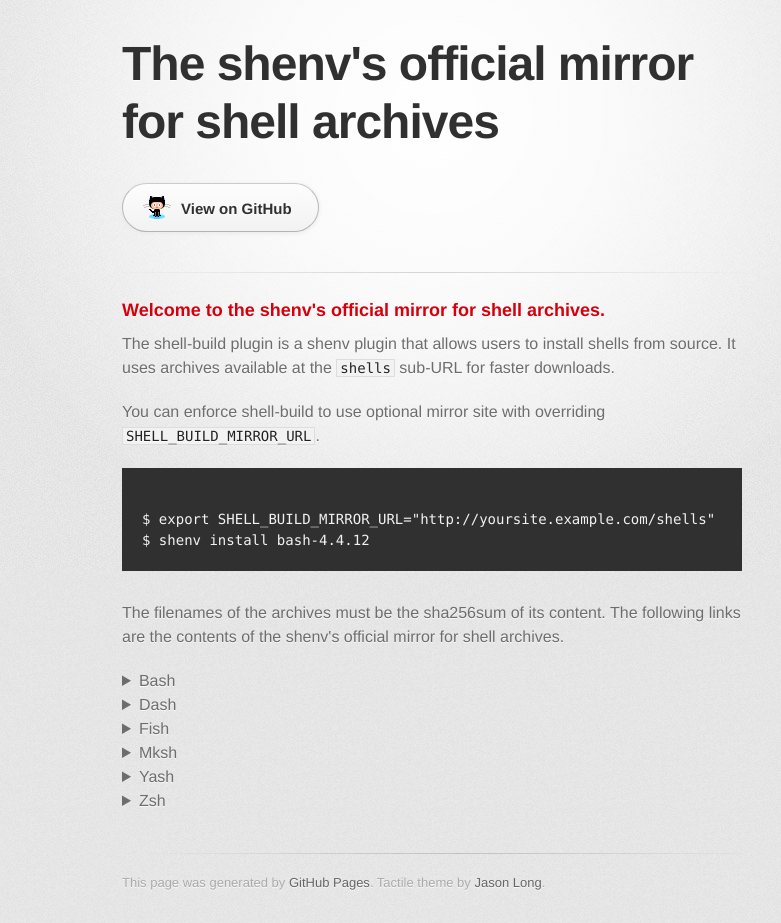
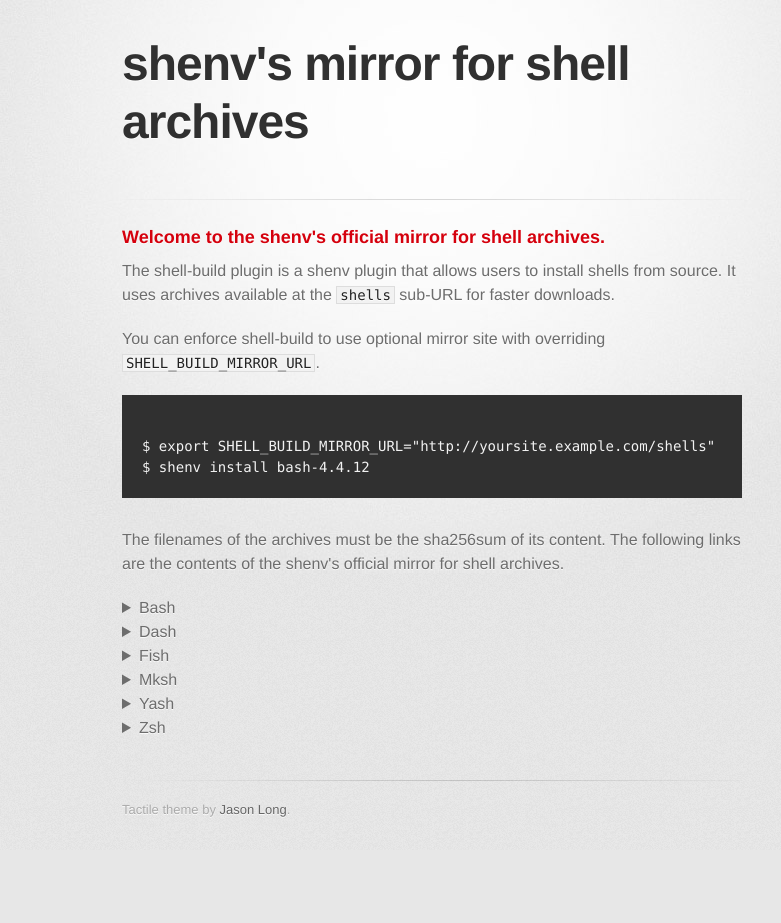
Before and after one commit to shenv/pyenv.github.io, a plain HTML site: page index.html in a window 1280 px wide. Shown: the whole page, without its empty margins (208-989 px from the left). After the commit the page ends 850 px from the top, so only its background shows below. Drawn offline with Linux system fonts and the light colour scheme; a web font is replaced by a local one.

Commit message:
Remove references to GitHub

```diff
--- a/index.html
+++ b/index.html
@@ -11,7 +11,7 @@
 <!--[if lt IE 9]>
 <script src="//html5shiv.googlecode.com/svn/trunk/html5.js"></script>
 <![endif]-->
-<title>shenv.github.io by shenv</title>
+<title>shenv archives mirror</title>
 </head>
 
 <body>
@@ -19,13 +19,9 @@
 <div class="inner">
 
 <header>
-<h1>The shenv's official mirror for shell archives</h1>
+<h1>shenv's mirror for shell archives</h1>
 <h2></h2>
 </header>
-
-<section id="downloads" class="clearfix">
-<a href="https://github.com/shenv/shenv.github.io" id="view-on-github" class="button"><span>View on GitHub</span></a>
-</section>
 
 <hr>
 
@@ -1154,7 +1150,7 @@ $ shenv install bash-4.4.12
 </section>
 
 <footer>
-This page was generated by <a href="http://pages.github.com">GitHub Pages</a>. Tactile theme by <a href="http://twitter.com/jasonlong">Jason Long</a>.
+Tactile theme by <a href="http://twitter.com/jasonlong">Jason Long</a>.
 </footer>
 
 </div>
```
